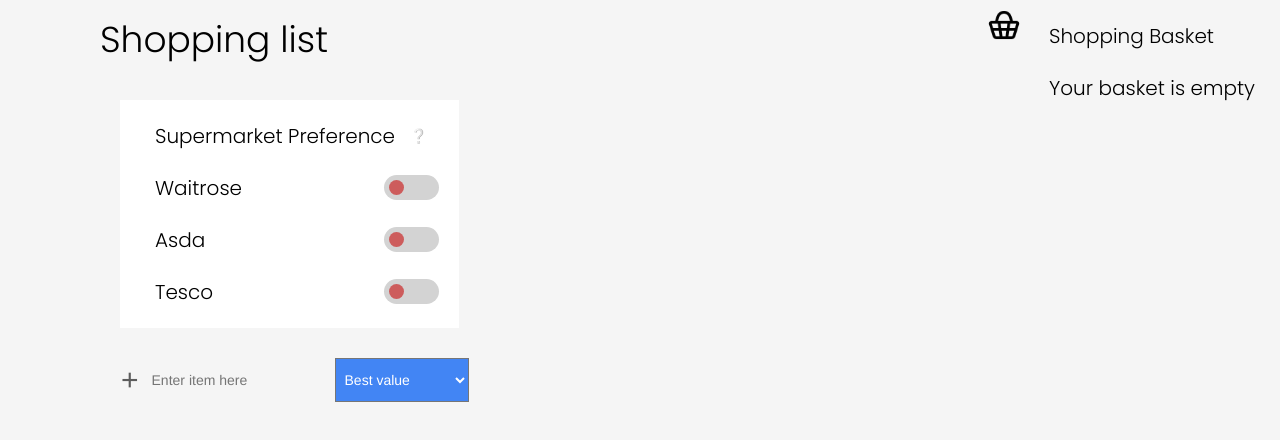
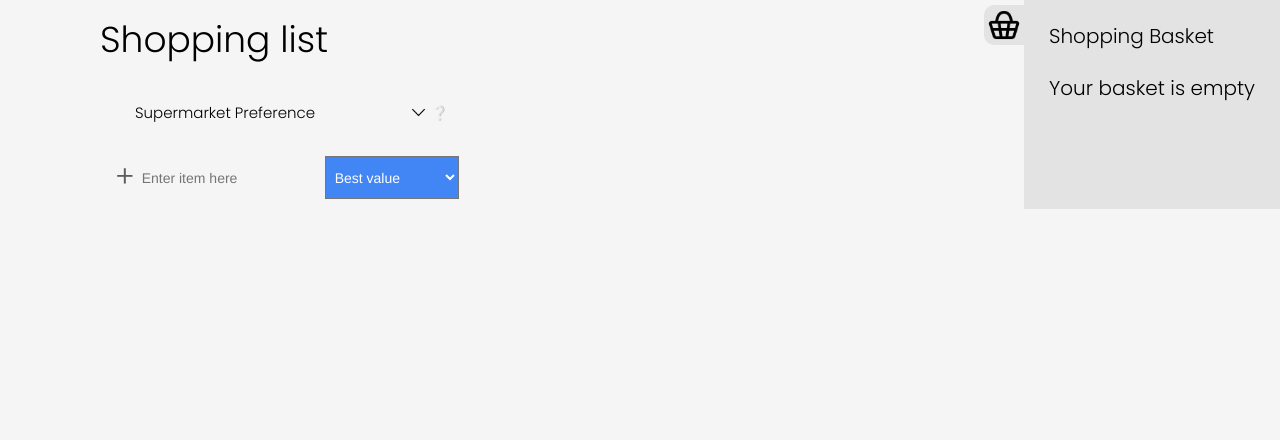
Before and after one commit to byronlloydwakeman/ShopSmartFrontEnd, a React (Create React App) app: page /shoppinglist in a window 1280 px wide. Shown: the top 440 px of the page. Built offline with nearby package versions, Linux system fonts and the light colour scheme.

Commit message:
Moved category bar

```diff
--- a/src/App.css
+++ b/src/App.css
@@ -4,6 +4,7 @@
   --light-text: white;
   --dark-text: #2E3532;
   --widget-grey: rgb(251, 251, 251);
+  --basket-color: rgb(227, 227, 227);
 }
 
 input[type="radio"] {
@@ -13,9 +14,10 @@
 body {
   margin: 0;
   background-color: whitesmoke;
+  overflow-x: hidden;
 }
 
-p, a, h1, h2, h3, h4, h5, pre, ul{
+p, a, h1, h2, h3, h4, h5, pre, ul, button{
   margin: 0;
   padding: 0;
   font-family: 'Poppins', sans-serif;
--- a/src/components/CategoryBar/CategoryBar.css
+++ b/src/components/CategoryBar/CategoryBar.css
@@ -1,13 +1,21 @@
 .categoryBar-text{
-    font-size: 20px;
+    font-size: 15px;
     padding: 15px;
 
 }
 
 .categoryBar-container{
-    margin: 20px;
     padding: 10px 20px;
-    background-color: white;
+}
+
+.categoryBar-arrow{
+    max-width: 15px;
+    max-height: 15px;
+    margin: auto 5px auto auto;
+}
+
+.categoryBar-arrow:hover{
+    cursor: pointer;
 }
 
 .toggleBar-container{
--- a/src/components/CategoryBar/CategoryBar.jsx
+++ b/src/components/CategoryBar/CategoryBar.jsx
@@ -9,20 +9,22 @@
 import "./CategoryBar.css";
 
 export const CategoryBar = ({waitrose, setWaitrose, asda, setAsda, tesco, setTesco}) => {
-  const [locations, setLocations] = useState([])
-  const [input, setInput] = useState("");
-  const [isFetching, setIsFetching] = useState(true);
-  const [error, setError] = useState(null);
+  const [open, setOpen] = useState(false);
 
   return (
     <div className="flex-column categoryBar-container">
       <div className="flex-row" style={{alignItems: "center"}}>
         <h1 className="categoryBar-text">Supermarket Preference</h1>
+        <img src={require("../../images/downArrow.png")} className='categoryBar-arrow' onClick={() => {
+          setOpen(!open);
+        }}></img>
         <a data-tooltip-id="my-tooltip" data-tooltip-content={`Use the toggles to select/unselect certain supermarkets getting searched.`}>
           ❔
         </a>
         <Tooltip id="my-tooltip" multiline={true}/>
       </div>
+      {
+        open ? (
           <div className="flex-column">
             <div className="flex-row">
               <h1 className='categoryBar-text'>
@@ -53,6 +55,11 @@
               </div>
             </div>
           </div>
+        ) : (
+          <></>
+        )
+      }
+
         {/* <div className='flex-column'>
           <h1>Auto search by location</h1>
           <div className="flex-row">
```
Lines whose indentation alone changed are shown as unchanged.
